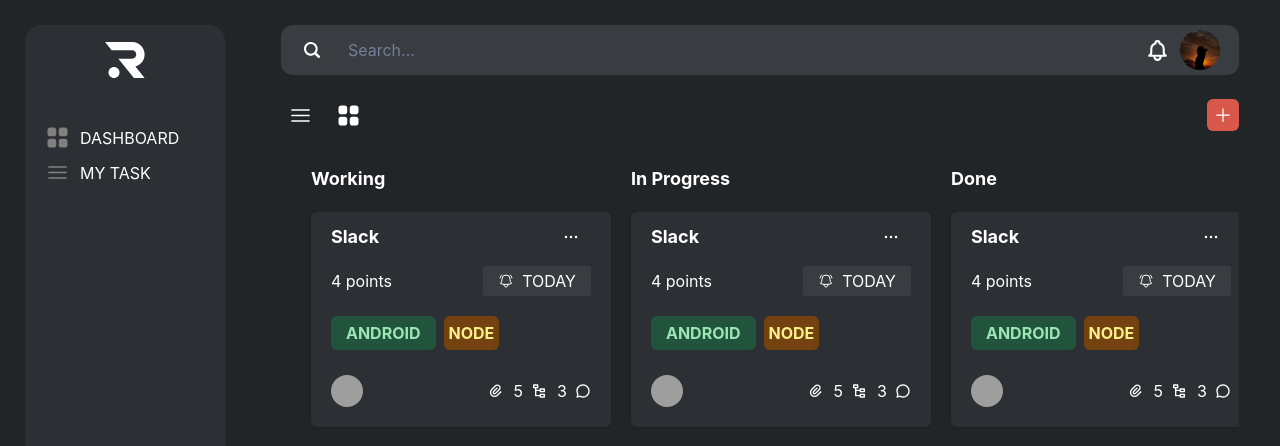
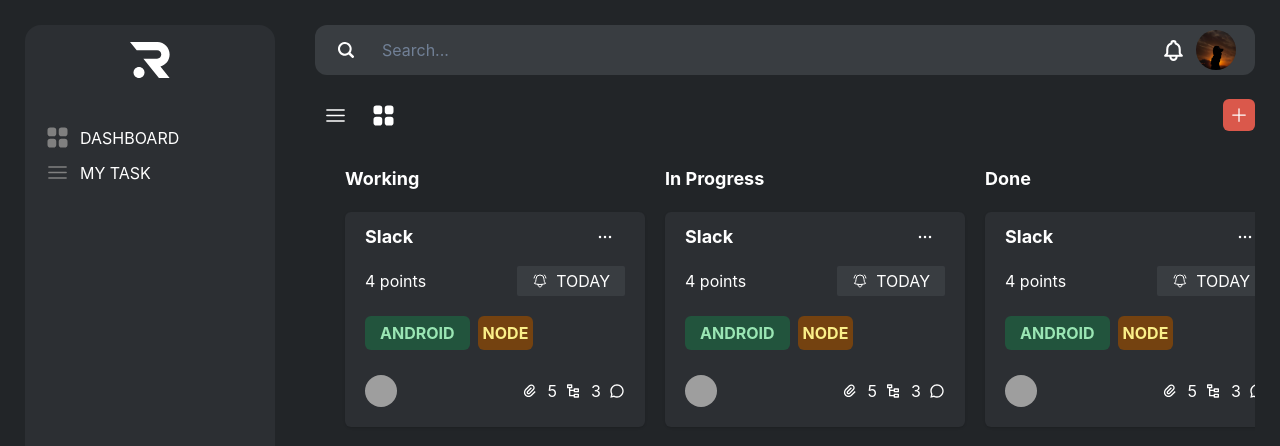
Before and after one commit to kevinllox/task-manager-ravn, a React (Vite) app: page / in a window 1280 px wide. Shown: the top 446 px of the page. Built offline with nearby package versions, Linux system fonts and the light colour scheme; grey boxes are pictures that could not be loaded.

Commit message:
FIX: dashboard flex items

```diff
--- a/src/components/Dashboard.tsx
+++ b/src/components/Dashboard.tsx
@@ -1,20 +1,13 @@
-import { Container } from '@chakra-ui/react';
+import { Flex } from '@chakra-ui/react';
 import Sidebar from './SideBar/Sidebar';
 import MainContent from './MainContent/MainContent';
 
 function Dashboard() {
   return (
-    <Container
-      bg="neutral.5"
-      maxW="100%"
-      h="100vh"
-      padding="25px"
-      display="flex"
-      gap="20px"
-    >
+    <Flex bg="neutral.5" maxW="100%" h="100vh" padding="25px" gap="20px">
       <Sidebar />
       <MainContent />
-    </Container>
+    </Flex>
   );
 }
 
--- a/src/components/MainContent/MainContent.tsx
+++ b/src/components/MainContent/MainContent.tsx
@@ -1,4 +1,4 @@
-import { Container, useDisclosure } from '@chakra-ui/react';
+import { Box, useDisclosure } from '@chakra-ui/react';
 
 import SearchBar from '../SearchBar/SearchBar';
 import Task from '../Task/Task';
@@ -8,12 +8,12 @@
 function MainContent() {
   const { isOpen, onOpen, onClose } = useDisclosure();
   return (
-    <Container maxW="100%" overflow="auto">
+    <Box flex="1" overflow="auto">
       <SearchBar />
       <ButtonsContainer onOpen={onOpen} />
       <Task />
       <ModalTask isOpen={isOpen} onClose={onClose} />
-    </Container>
+    </Box>
   );
 }
 
```
